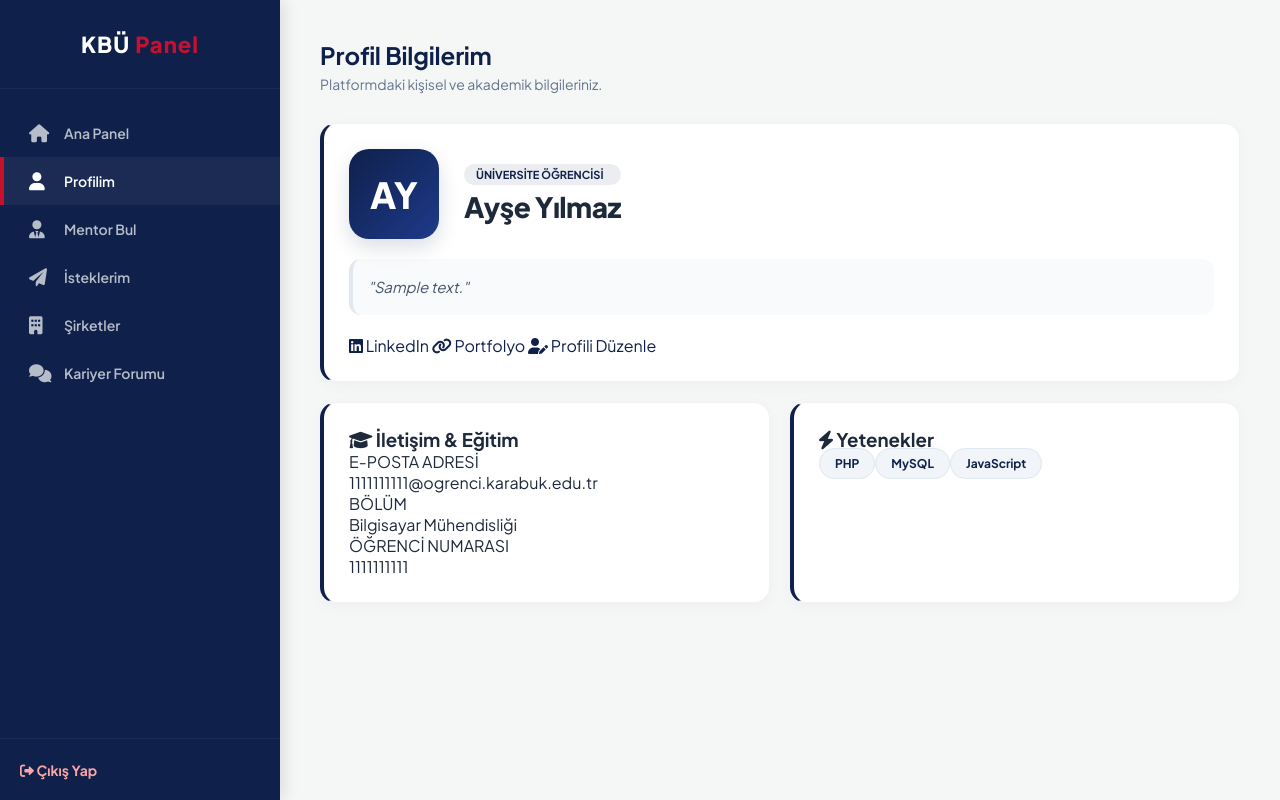
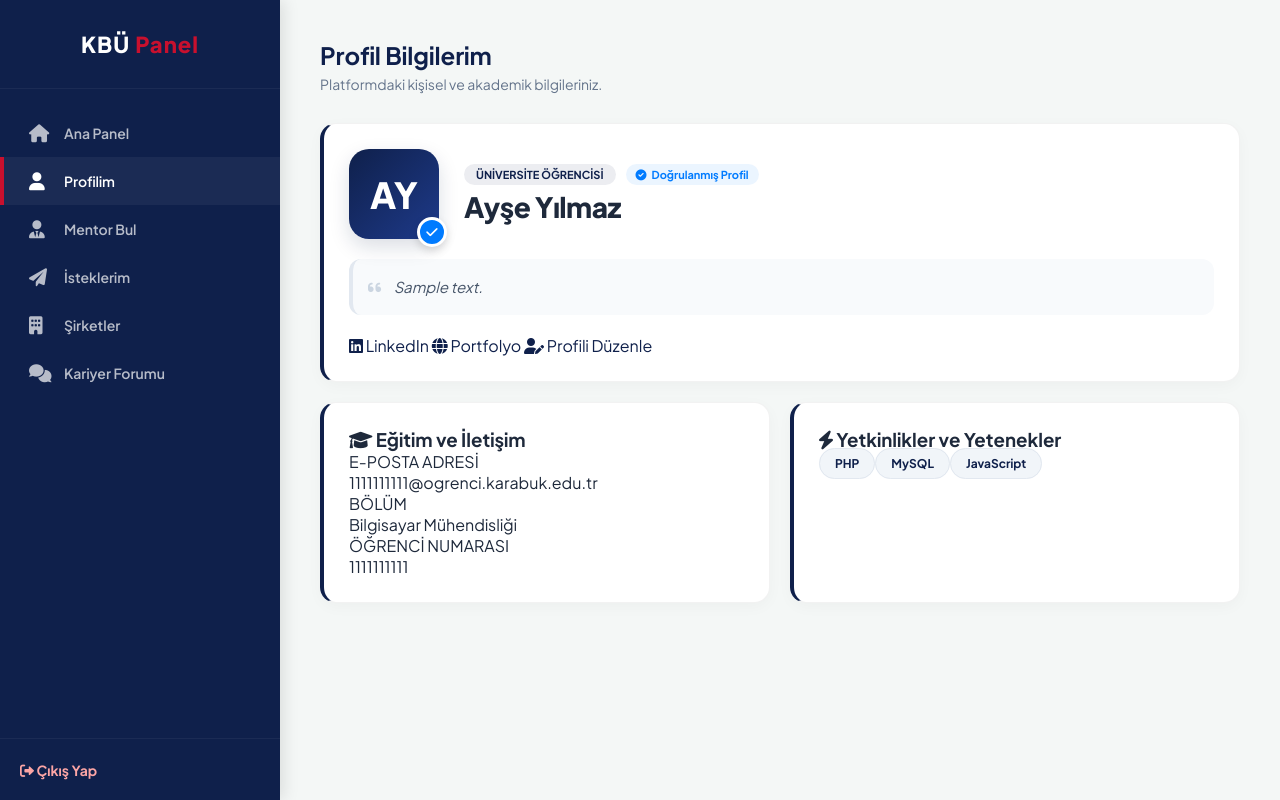
Before and after one commit to Sila-Donmez/KARIYER-ODAKLI-MEZUN-DAYANISMA-FORMU, a PHP site: page /view_profile.php in a window 1280 px wide. Run offline with PHP 8.4, Linux system fonts and the light colour scheme; a user stored in the database is signed in; data comes from the database, SQL or seed files in the repository; tables that the repository leaves empty hold one stand-in row (values such as "Sample post").

Commit message:
Update view_profile.php

```diff
--- a/kariyer_platformu/view_profile.php
+++ b/kariyer_platformu/view_profile.php
@@ -1,9 +1,4 @@
 <?php
-// Hata ayıklama modu
-ini_set('display_errors', 1);
-ini_set('display_startup_errors', 1);
-error_reporting(E_ALL);
-
 session_start();
 if (!isset($_SESSION['user_id'])) {
     header("Location: auth/login.php");
@@ -14,8 +9,8 @@ require_once 'includes/functions.php';
 
 $user_id = $_SESSION['user_id'];
 
-// Veritabanı sorgusu
-$sql = "SELECT u.first_name, u.last_name, u.email, u.role, p.bio, p.linkedin_url, p.website_url,
+// SQL: is_verified bilgisini çekiyoruz
+$sql = "SELECT u.first_name, u.last_name, u.email, u.role, u.is_verified, p.bio, p.linkedin_url, p.website_url,
                s.student_number, s.department,
                g.graduate_year, g.is_open_to_mentorship,
                (SELECT GROUP_CONCAT(sk.skill_name SEPARATOR ', ')
@@ -33,11 +28,8 @@ $stmt->bind_param("i", $user_id);
 $stmt->execute();
 $user_data = $stmt->get_result()->fetch_assoc();
 
-if (!$user_data) {
-    die("Veriler bulunamadı. Lütfen veritabanı bağlantınızı kontrol edin.");
-}
+if (!$user_data) { die("Veriler bulunamadı."); }
 
-// Baş harfleri alma ve temizleme
 $f_name = trim($user_data['first_name'] ?? '');
 $l_name = trim($user_data['last_name'] ?? '');
 $initials = mb_substr($f_name, 0, 1, 'UTF-8') . mb_substr($l_name, 0, 1, 'UTF-8');
@@ -48,50 +40,53 @@ $initials = mb_substr($f_name, 0, 1, 'UTF-8') . mb_substr($l_name, 0, 1, 'UTF-8'
     <meta charset="UTF-8">
     <meta name="viewport" content="width=device-width, initial-scale=1.0">
     <title>Profilim | KBÜ Mentorluk</title>
-
     <link rel="stylesheet" href="https://cdnjs.cloudflare.com/ajax/libs/font-awesome/6.0.0/css/all.min.css">
-
     <link rel="stylesheet" href="assets/css/main.css">
     <link rel="stylesheet" href="assets/css/app.css">
     <link rel="stylesheet" href="assets/css/view_profile.css">
 </head>
 <body>
-
     <div class="app-container">
         <?php include 'includes/sidebar.php'; ?>
 
         <main class="main-content">
-
             <div class="page-header">
                 <h1 class="page-title">Profil Bilgilerim</h1>
                 <p class="page-subtitle">Platformdaki kişisel ve akademik bilgileriniz.</p>
+            </div>
 
-                <?php if (isset($_SESSION['success_msg'])): ?>
-                    <div class="alert-success" style="margin-top: 15px;">
-                        <i class="fa-solid fa-circle-check"></i>
-                        <?= $_SESSION['success_msg']; unset($_SESSION['success_msg']); ?>
+            <div class="card-boxy">
+                <div class="header-flex">
+                    <div class="avatar-sq">
+                        <?= mb_strtoupper($initials, 'UTF-8') ?>
+                        <?php if($user_data['is_verified'] == 1): ?>
+                            <div class="verified-badge" title="Doğrulanmış Hesap">
+                                <i class="fa-solid fa-check"></i>
                             </div>
                         <?php endif; ?>
                     </div>
 
-            <div>
-                <div class="card-boxy">
-                    <div class="header-flex">
-                        <div class="avatar-sq"><?= mb_strtoupper($initials, 'UTF-8') ?></div>
-
                     <div class="name-zone">
+                        <div class="status-row">
                             <span class="role-badge">
                                 <?= ($user_data['role'] == 'graduate') ? 'Mezun / Mentor' : 'Üniversite Öğrencisi' ?>
                             </span>
+                            <?php if($user_data['is_verified'] == 1): ?>
+                                <span class="verified-text">
+                                    <i class="fa-solid fa-circle-check"></i> Doğrulanmış Profil
+                                </span>
+                            <?php endif; ?>
+                        </div>
                         <h1 class="user-name">
                             <?= htmlspecialchars($user_data['first_name'] . ' ' . $user_data['last_name']) ?>
                         </h1>
                     </div>
                 </div>
 
-                    <p class="user-bio">
-                        "<?= !empty($user_data['bio']) ? htmlspecialchars($user_data['bio']) : 'Henüz bir biyografi eklenmemiş.' ?>"
-                    </p>
+                <div class="user-bio">
+                    <i class="fa-solid fa-quote-left" style="color: #cbd5e1; margin-right: 10px;"></i>
+                    <?= !empty($user_data['bio']) ? htmlspecialchars($user_data['bio']) : 'Henüz bir biyografi eklenmemiş. Kendinizi tanıtmak için profili düzenleyin.' ?>
+                </div>
 
                 <div class="link-row">
                     <?php if (!empty($user_data['linkedin_url'])): ?>
@@ -102,7 +97,7 @@ $initials = mb_substr($f_name, 0, 1, 'UTF-8') . mb_substr($l_name, 0, 1, 'UTF-8'
 
                     <?php if (!empty($user_data['website_url'])): ?>
                         <a href="<?= htmlspecialchars($user_data['website_url']) ?>" target="_blank" class="btn-box pt">
-                                <i class="fa-solid fa-link"></i> Portfolyo
+                            <i class="fa-solid fa-globe"></i> Portfolyo
                         </a>
                     <?php endif; ?>
 
@@ -114,7 +109,7 @@ $initials = mb_substr($f_name, 0, 1, 'UTF-8') . mb_substr($l_name, 0, 1, 'UTF-8'
 
             <div class="info-grid">
                 <div class="card-boxy">
-                        <h3 class="card-title"><i class="fa-solid fa-graduation-cap"></i> İletişim & Eğitim</h3>
+                    <h3 class="card-title"><i class="fa-solid fa-graduation-cap"></i> Eğitim ve İletişim</h3>
                     <div class="data-item">
                         <label>E-POSTA ADRESİ</label>
                         <p><?= htmlspecialchars($user_data['email']) ?></p>
@@ -123,7 +118,6 @@ $initials = mb_substr($f_name, 0, 1, 'UTF-8') . mb_substr($l_name, 0, 1, 'UTF-8'
                         <label>BÖLÜM</label>
                         <p><?= htmlspecialchars($user_data['department'] ?? 'Belirtilmemiş') ?></p>
                     </div>
-
                     <?php if ($user_data['role'] == 'student'): ?>
                         <div class="data-item">
                             <label>ÖĞRENCİ NUMARASI</label>
@@ -136,15 +130,13 @@ $initials = mb_substr($f_name, 0, 1, 'UTF-8') . mb_substr($l_name, 0, 1, 'UTF-8'
                         </div>
                         <div class="data-item">
                             <label>MENTORLUK DURUMU</label>
-                                <p>
-                                    <?= ($user_data['is_open_to_mentorship'] == 1) ? '✅ Mentorluğa Açık' : '❌ Şu an Mentorluk Vermiyor' ?>
-                                </p>
+                            <p><?= ($user_data['is_open_to_mentorship'] == 1) ? '✅ Mentorluğa Açık' : '❌ Kapalı' ?></p>
                         </div>
                     <?php endif; ?>
                 </div>
 
                 <div class="card-boxy">
-                        <h3 class="card-title"><i class="fa-solid fa-bolt"></i> Yetenekler</h3>
+                    <h3 class="card-title"><i class="fa-solid fa-bolt"></i> Yetkinlikler ve Yetenekler</h3>
                     <div class="skills-flex">
                         <?php
                         if (!empty($user_data['yetenekler'])) {
@@ -152,10 +144,9 @@ $initials = mb_substr($f_name, 0, 1, 'UTF-8') . mb_substr($l_name, 0, 1, 'UTF-8'
                                 echo "<span class='skill-pill'>" . htmlspecialchars($skill) . "</span>";
                             }
                         } else {
-                                echo "<p class='empty-text'>Henüz yetenek eklenmemiş.</p>";
+                            echo "<p class='empty-text'>Henüz bir yetenek eklemediniz.</p>";
                         }
                         ?>
-                        </div>
                     </div>
                 </div>
             </div>
```
Lines whose indentation alone changed are shown as unchanged.
